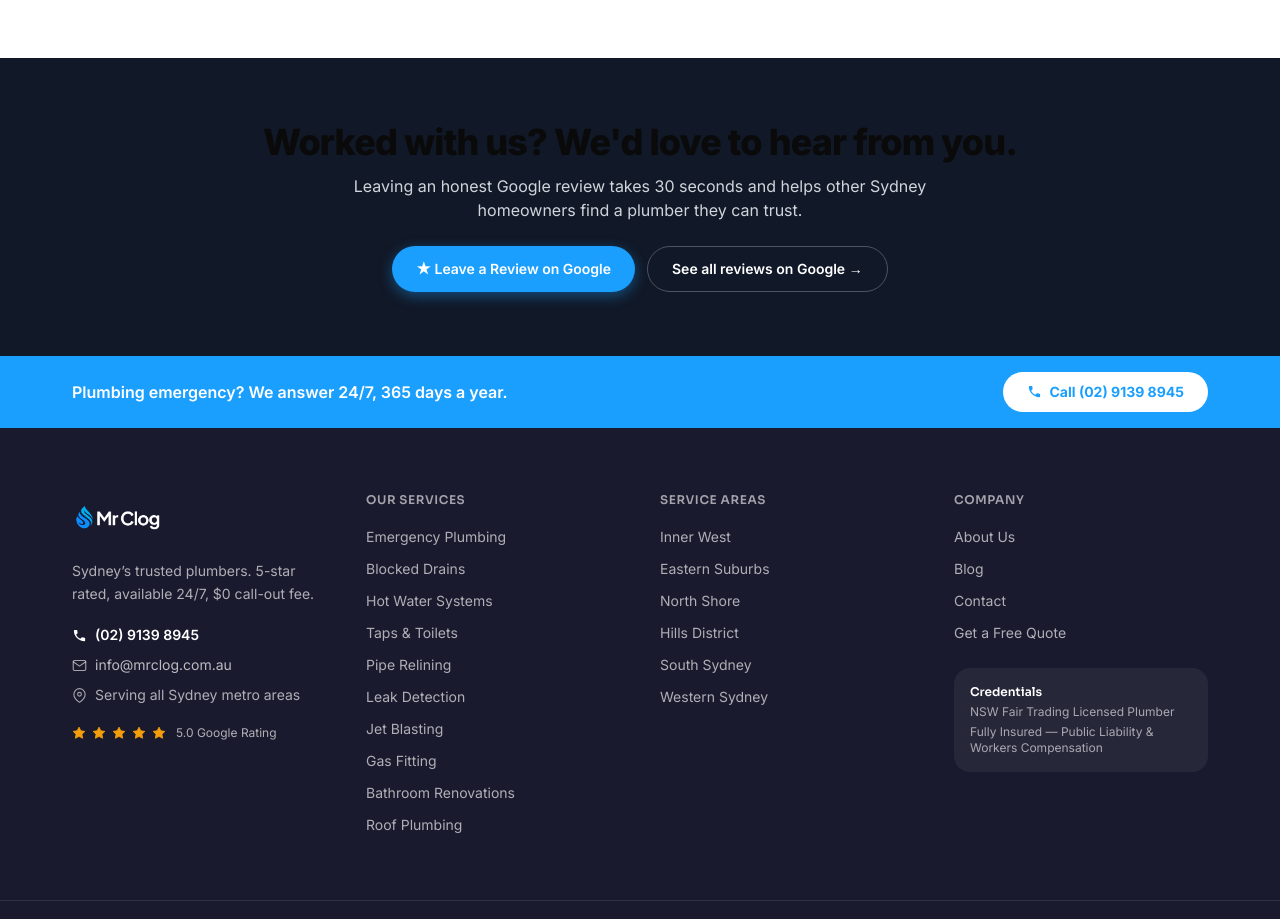
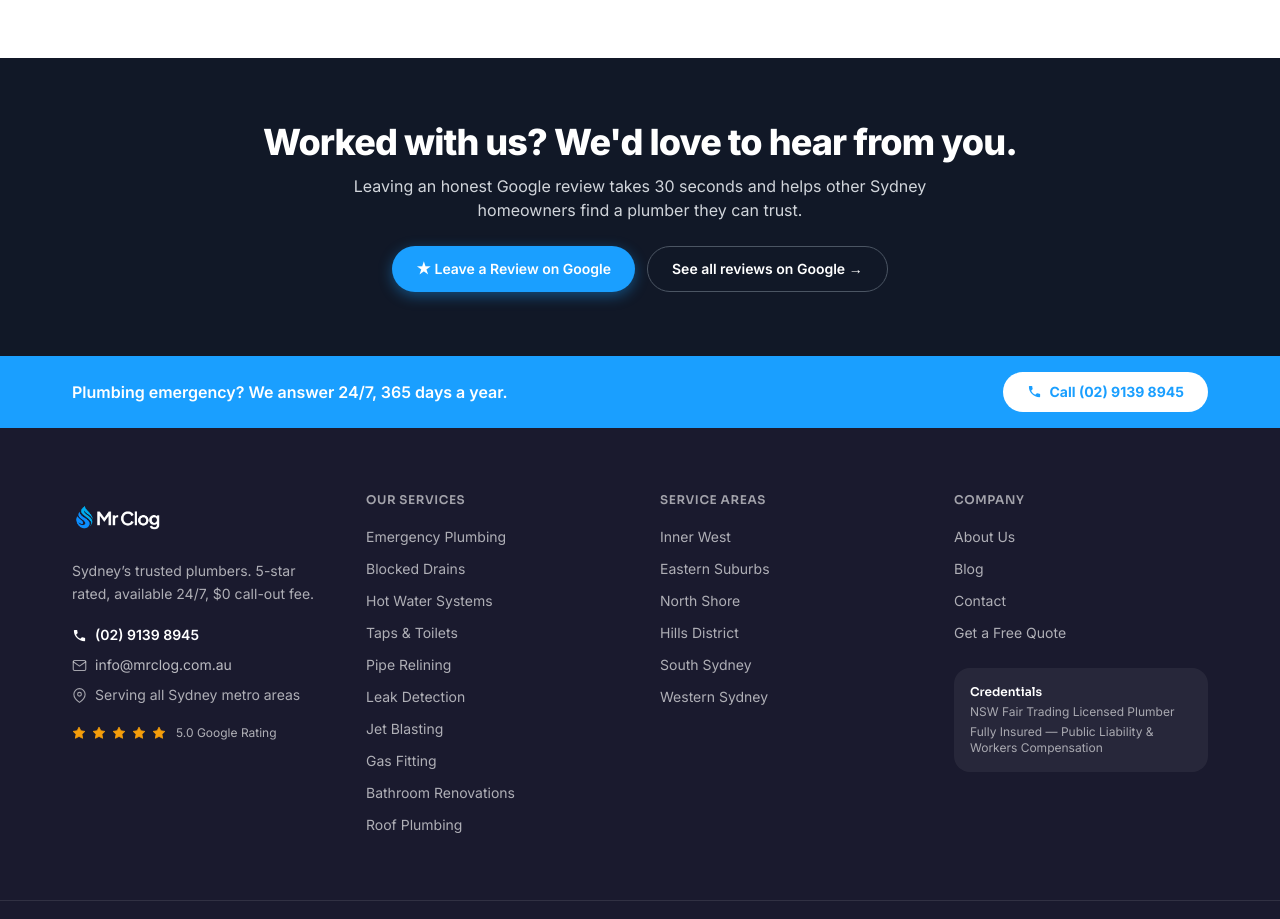
Before and after one commit to mrclogplumbing/mrclog-website, a Next.js app: page /reviews in a window 1280 px wide. Shown: the part 2840-3759 px from the top of the page. Built offline with nearby package versions, Linux system fonts and the light colour scheme.

Commit message:
Update h2 element color in reviews page
Change h2 text color to white using inline style.

```diff
--- a/src/app/reviews/page.tsx
+++ b/src/app/reviews/page.tsx
@@ -277,7 +277,7 @@
 
       <section className="bg-gray-900 text-white py-16">
         <div className="section-container text-center">
-          <h2 className="text-3xl md:text-4xl font-extrabold tracking-tight mb-3">
+          <h2 className="text-3xl md:text-4xl font-extrabold tracking-tight mb-3" style={{ color: "#fff" }}>
             Worked with us? We&apos;d love to hear from you.
           </h2>
           <p className="text-gray-300 max-w-xl mx-auto mb-6">
```
